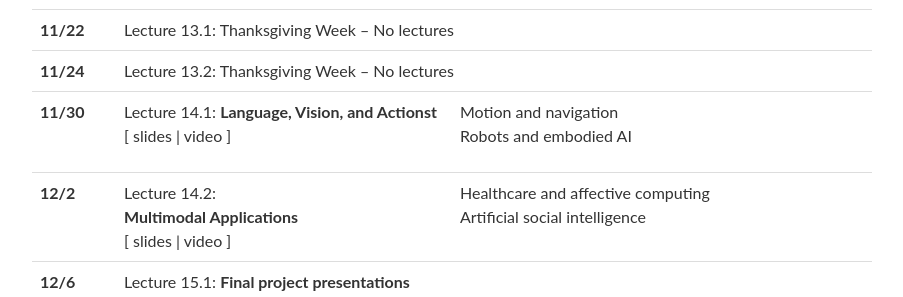
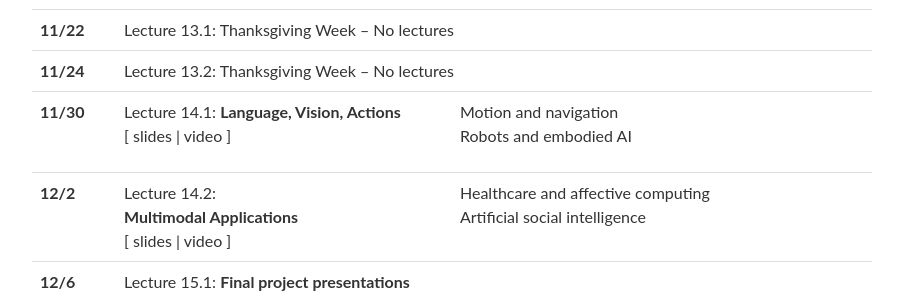
Before and after one commit to CMU-MultiComp-Lab/mmml-course, a Jekyll site: the page built from fall2022/_pages/schedule.md, in a window 1280 px wide and 900 px high, scrolled down 2007 px. Shown: the part 189-486 px from the top of the window, without its empty margins (188-1091 px from the left). Built offline with Jekyll 4.4.1, drawn with Linux system fonts in a browser that asks for light colours; nearby versions of some CDN libraries; comment, search, counter and statistics services are not loaded.

Commit message:
Update lectures_2022.yml

```diff
--- a/_data/lectures_2022.yml
+++ b/_data/lectures_2022.yml
@@ -291,7 +291,7 @@
 - date: 11/30
   title: >
     Lecture 14.1:
-    <strong>Language, Vision, and Actionst</strong>
+    <strong>Language, Vision, Actions</strong>
   slides:
   video:
   topics:
```
